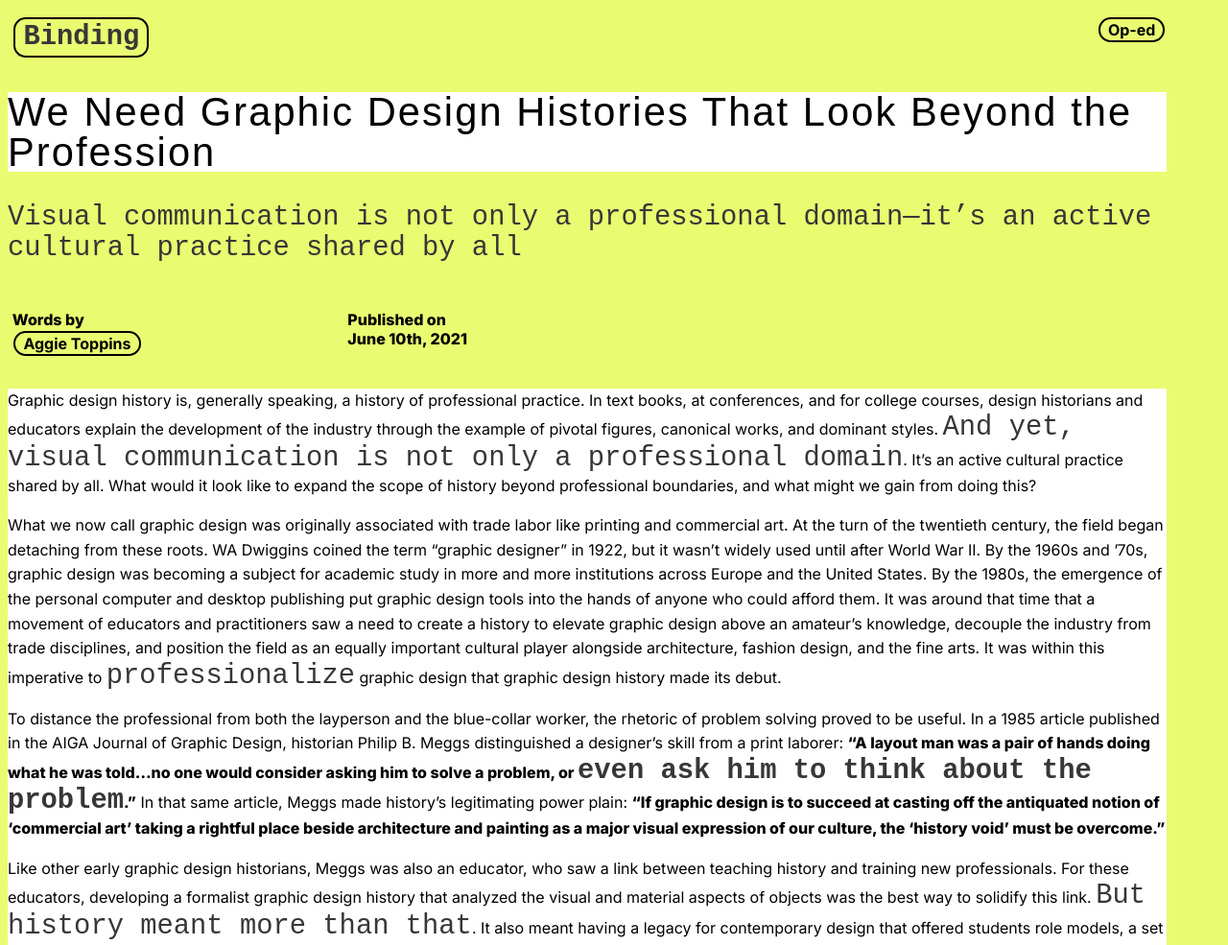
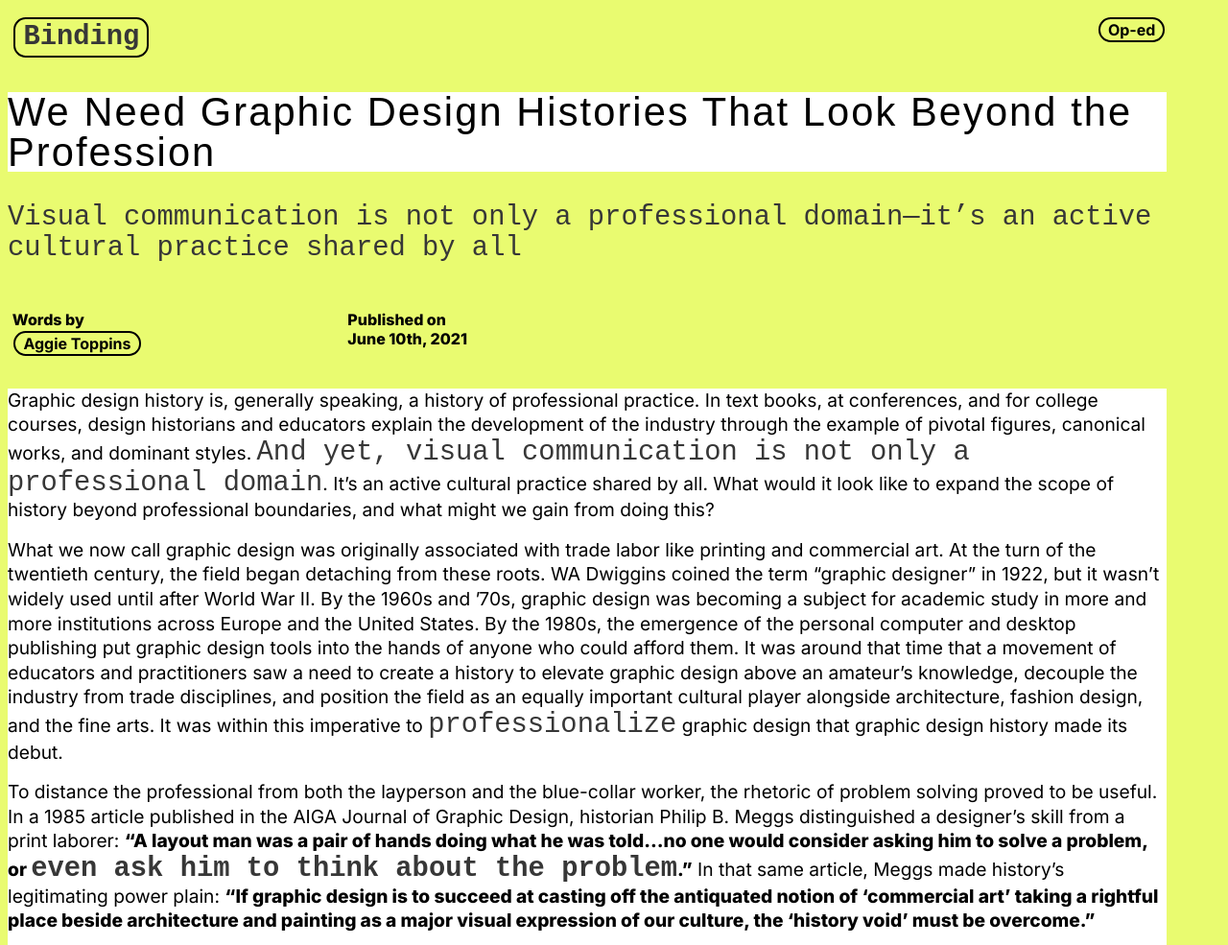
Before and after one commit to cheny511-pixel/binding, a plain HTML site: page article-design1st/index.html in a window 1280 px wide. Shown: the top 985 px of the page at 96% size. Drawn offline with Linux system fonts and the light colour scheme; a web font is replaced by a local one.

Commit message:
p size for article 1

```diff
--- a/article-design1st/style.css
+++ b/article-design1st/style.css
@@ -64,6 +64,7 @@ h1{
 
 p, nav, dl{
 	font-family: var(--font-p) ;
+	font-size: calc(var(--font-size-lg)*0.6);
 }
 
 .dek, blockquote p, em{
```
